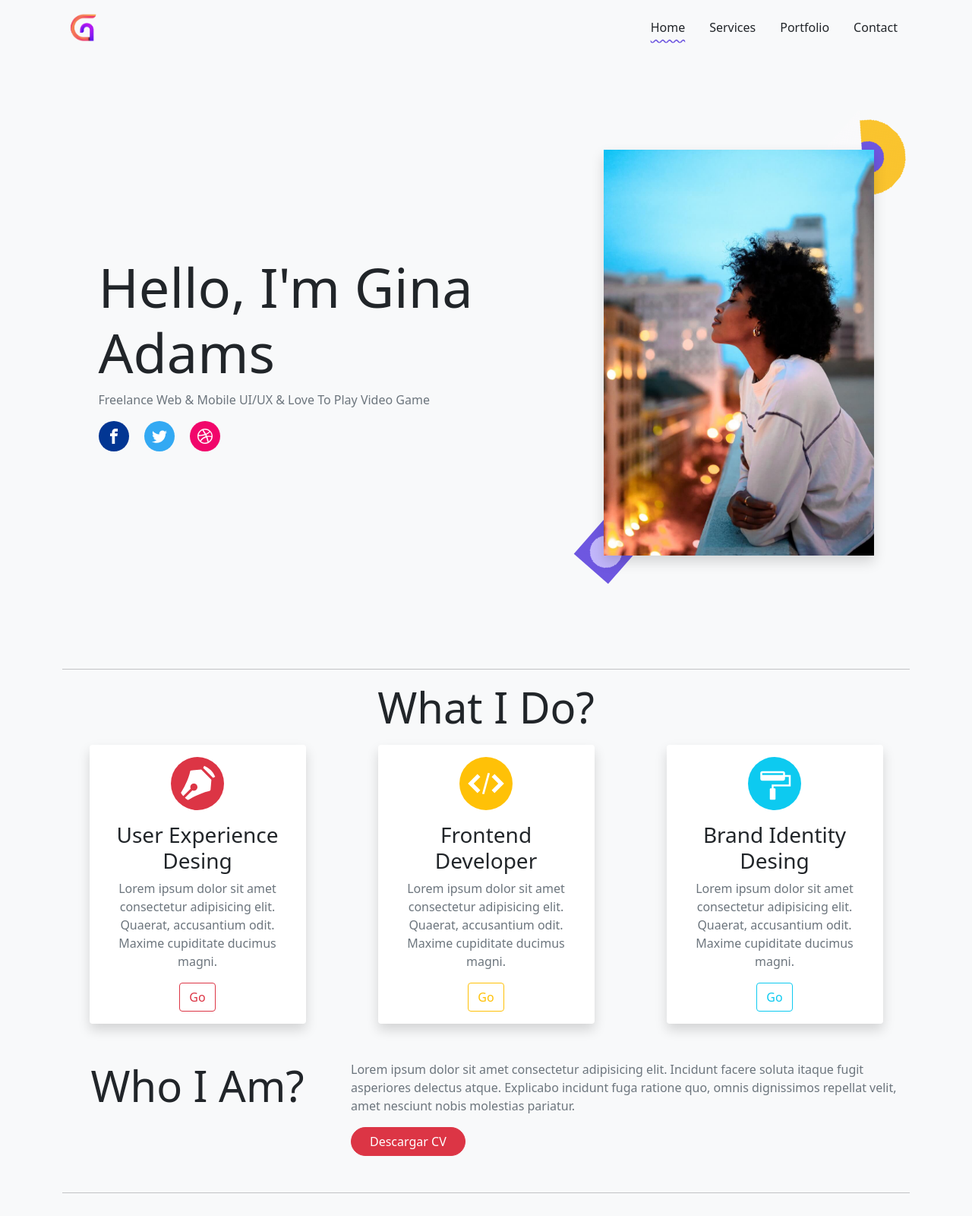
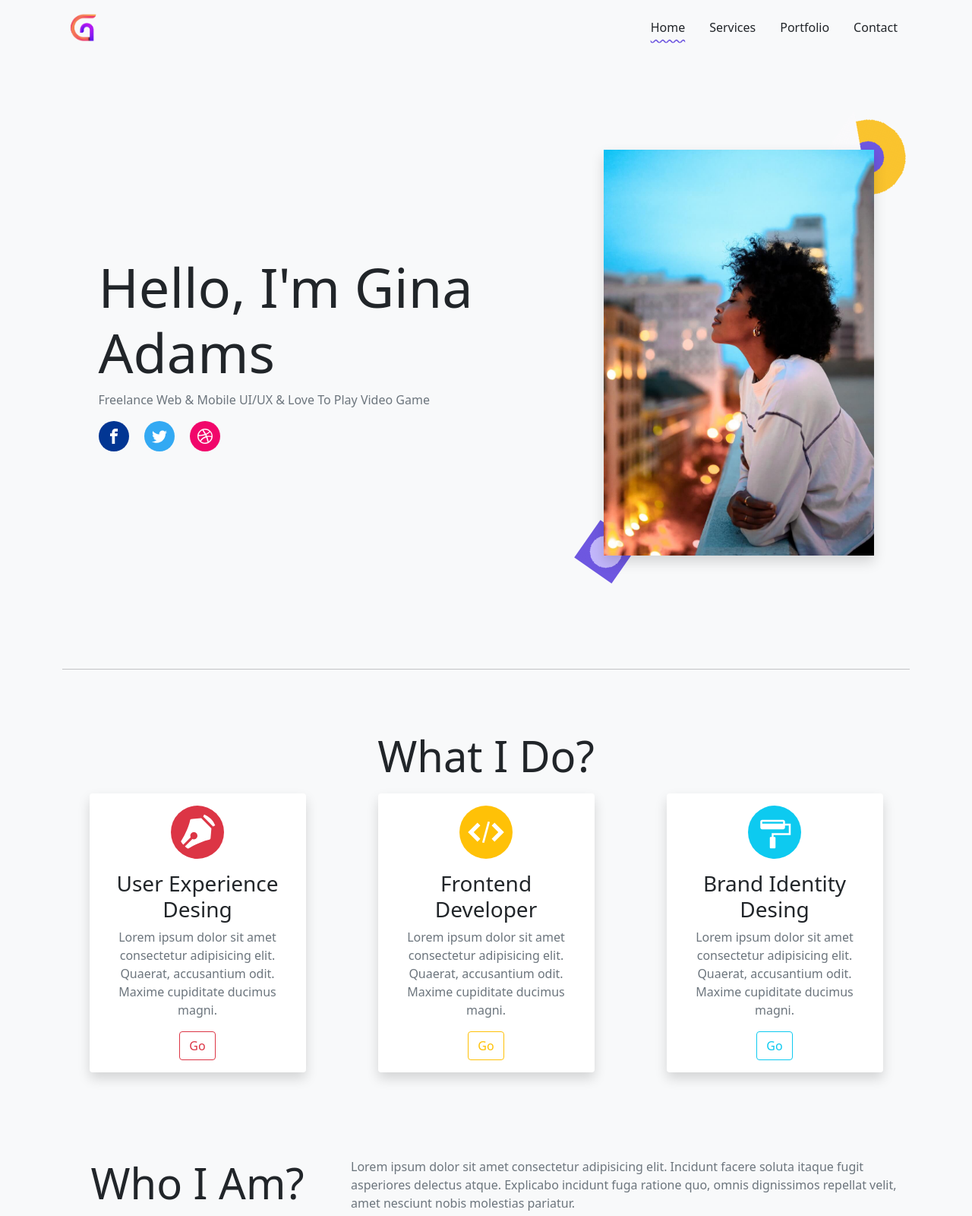
Before and after one commit to jodeperezlo/portfoliogina, a plain HTML site: page index.html in a window 1280 px wide. Shown: the top 1600 px of the page at 76% size. Drawn offline with Linux system fonts and the light colour scheme.

Commit message:
Padding Top Section

```diff
--- a/assets/css/style.css
+++ b/assets/css/style.css
@@ -14,15 +14,15 @@
   --color-contraste: hsl(var(--hue-contraste), 95%, 58%);
 }
 /* ------ GENERAL STYLE ------- */
-body {
-  margin-top: 4rem;
-}
 a,
 .nav-link {
   color: inherit;
 }
 .container > .row {
   margin-bottom: 3rem;
+}
+section {
+  padding-top: 4rem;
 }
 /* ------- SCROLL BAR */
 /*========== SCROLL BAR ==========*/
--- a/index.html
+++ b/index.html
@@ -28,7 +28,7 @@
       <!-- Items -->
       <div class="collapse navbar-collapse" id="mainNav">
         <div class="nav ms-auto text-dark flex-column flex-md-row">
-          <a href="#home" class="nav-link active">Home</a>
+          <a href="#secHome" class="nav-link active">Home</a>
           <a href="#secServices" class="nav-link">Services</a>
           <a href="#secPortfolio" class="nav-link">Portfolio</a>
           <a href="#secContact" class="nav-link">Contact</a>
@@ -40,7 +40,7 @@
   <!-- Contenido principal -->
   <div class="container">
     <!-- Header -->
-    <section id="home">
+    <section id="secHome">
       <header class="row align-items-center header-main justify-content-center">
         <div class="col-md-7 text-center text-md-start">
           <!-- Greeting -->
@@ -78,7 +78,8 @@
     <hr>
 
     <!-- Services -->
-    <section class="row justify-content-around text-center" id="secServices">
+    <div class="container separacion" id="secServices"></div>
+    <section class="row justify-content-around text-center">
       <h2 class="col-12 display-4 text-capitalize mb-3">
         What I do?
       </h2>
@@ -156,6 +157,7 @@
     <hr>
 
     <!-- Portfolio -->
+    <div class="container separacion" id="secServices"></div>
     <section id="secPortfolio">
       <main class="row justify-content-center pt-5 sec-portfolio-js">
         <!-- Column #1 -->
@@ -205,8 +207,6 @@
     </section>
   </div>
 
-  <!-- Contact -->
-  <section id="secContact">
   <!-- Clients container -->
   <div class="bg-principal d-none d-md-block">
     <!-- Brands -->
@@ -231,6 +231,9 @@
       </div>
     </div>
   </div>
+
+  <!-- Contact -->
+  <section id="secContact">
 
     <!-- Contenedor contacto -->
     <div class="container">
@@ -273,7 +276,6 @@
         </div>
       </div>
     </div>
-
     <!-- Form -->
     <div class="container mb-3">
       <h2 class="col-12 display-4 text-capitalize text-center mb-3">
```
Lines whose indentation alone changed are shown as unchanged.
